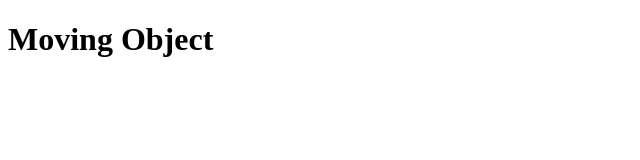
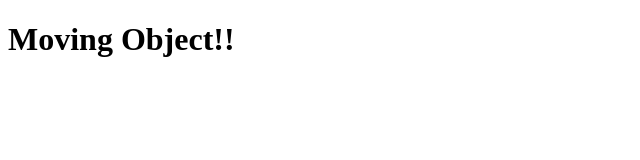
Before and after one commit to Nicolas-Mida/moving-object, a plain HTML site: page index.html in a window 1280 px wide. Shown: the full height of the page, 0-640 px from the left. Drawn offline with Linux system fonts and the light colour scheme.

Commit message:
first changes

```diff
--- a/index.html
+++ b/index.html
@@ -7,6 +7,7 @@
     <title>Moving Object</title>
 </head>
 <body>
-   <h1>Moving Object</h1>
+   <h1>Moving Object!!</h1>
 </body>
 </html>
+<!-- https://nicolas-mida.github.io/moving-object/ -->
```
